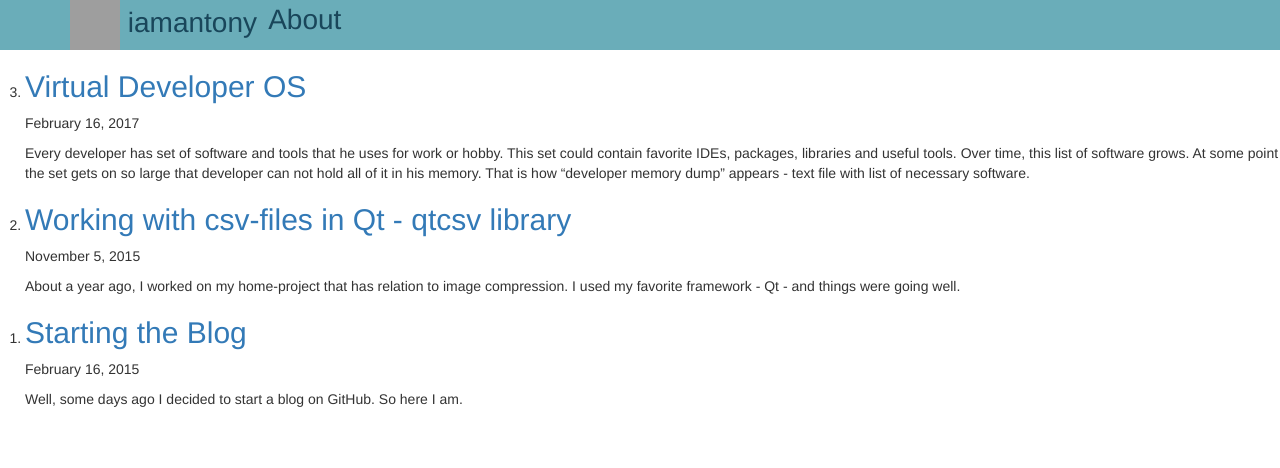
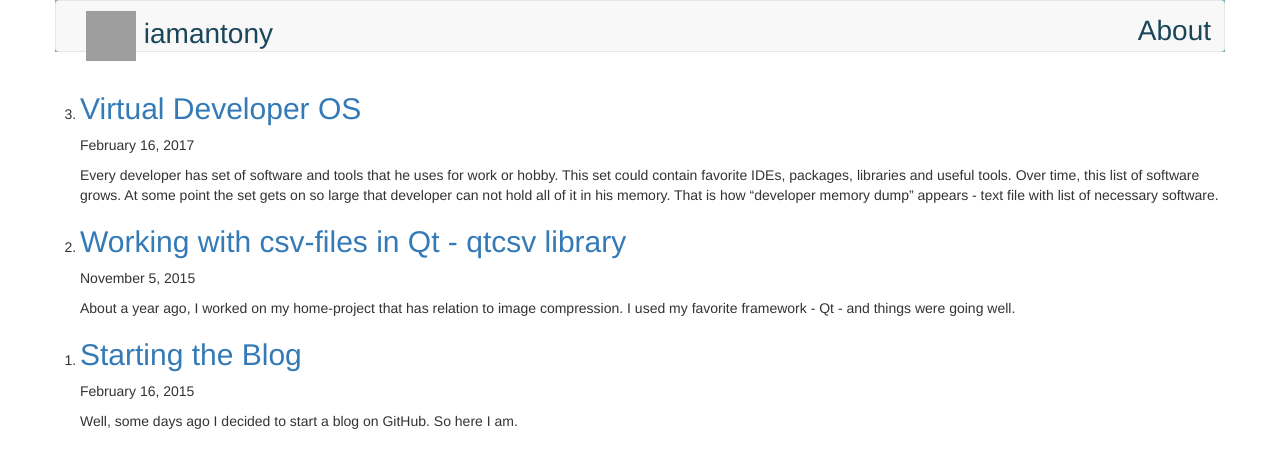
Before and after one commit to iamantony/iamantony.github.io, a Jekyll site: the page built from index.md, in a window 1280 px wide. Shown: the top 468 px of the page. Built offline with Jekyll 4.4.1, drawn with Linux system fonts in a browser that asks for light colours; nearby versions of some CDN libraries; grey boxes are pictures that could not be loaded.

Commit message:
Add bootstrap classes and fix html structure in .html files

```diff
--- a/_includes/page/header.html
+++ b/_includes/page/header.html
@@ -1,13 +1,19 @@
 <header>
-  <div class="container">
-    <div class="navbar-header">
-      <nav>
-        <a id="header-first-elem" href="/">
-          <img border="0" alt="&#9883" src="https://ru.gravatar.com/userimage/42306888/3128316850dcdf3110cc6a7ce62179a8?size=50" width="50" height="50">
-          iamantony
-        </a>
-        <a id="header-last-elem" href="/about.html">About</a>
-      </nav>
+  <nav class="navbar navbar-default">
+    <div class="container">
+      <div class="navbar-header">
+        <ul class="nav nav-pills nav-justified">
+          <li>
+            <a class="navbar-left" href="/">
+              <img border="0" alt="&#9883" src="https://ru.gravatar.com/userimage/42306888/3128316850dcdf3110cc6a7ce62179a8?size=50">
+              iamantony
+            </a>
+          </li>
+          <li>
+            <a class="navbar-right" href="/about.html">About</a>
+          </li>
+        </ul>
+      </div>
     </div>
-  </div>
+  </nav>
 </header>
--- a/_layouts/default.html
+++ b/_layouts/default.html
@@ -6,7 +6,7 @@
     {% include page/includes.html %}
   </head>
   <body>
-    <div class="container-fluid">
+    <div class="container">
       <div class="row">
         {% include page/header.html %}
         <div class="row">
--- a/_layouts/post.html
+++ b/_layouts/post.html
@@ -15,7 +15,6 @@
                       {{ page.date | date: "%B %e, %Y" }}
                   </p>
               </div>
-
               {{ page.content }}
           </div>
       </div>
```
Lines whose indentation alone changed are shown as unchanged.
